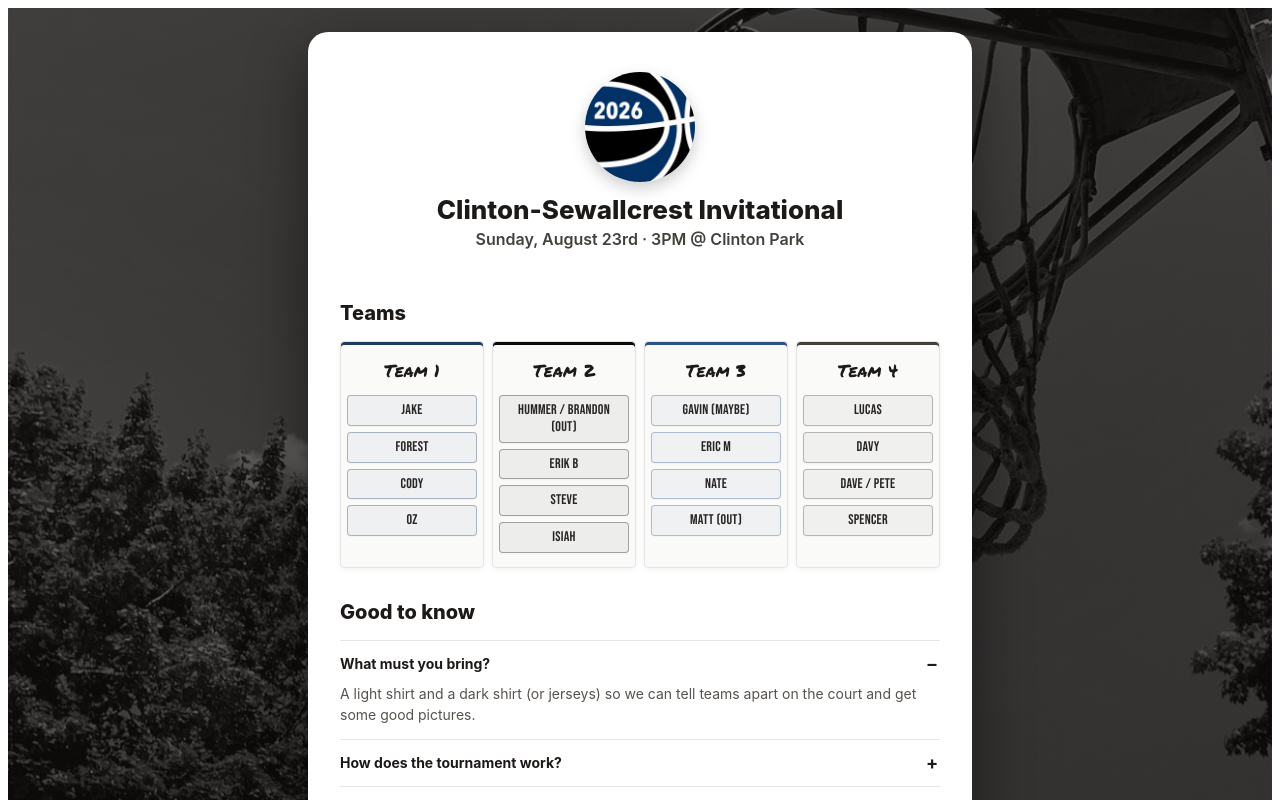
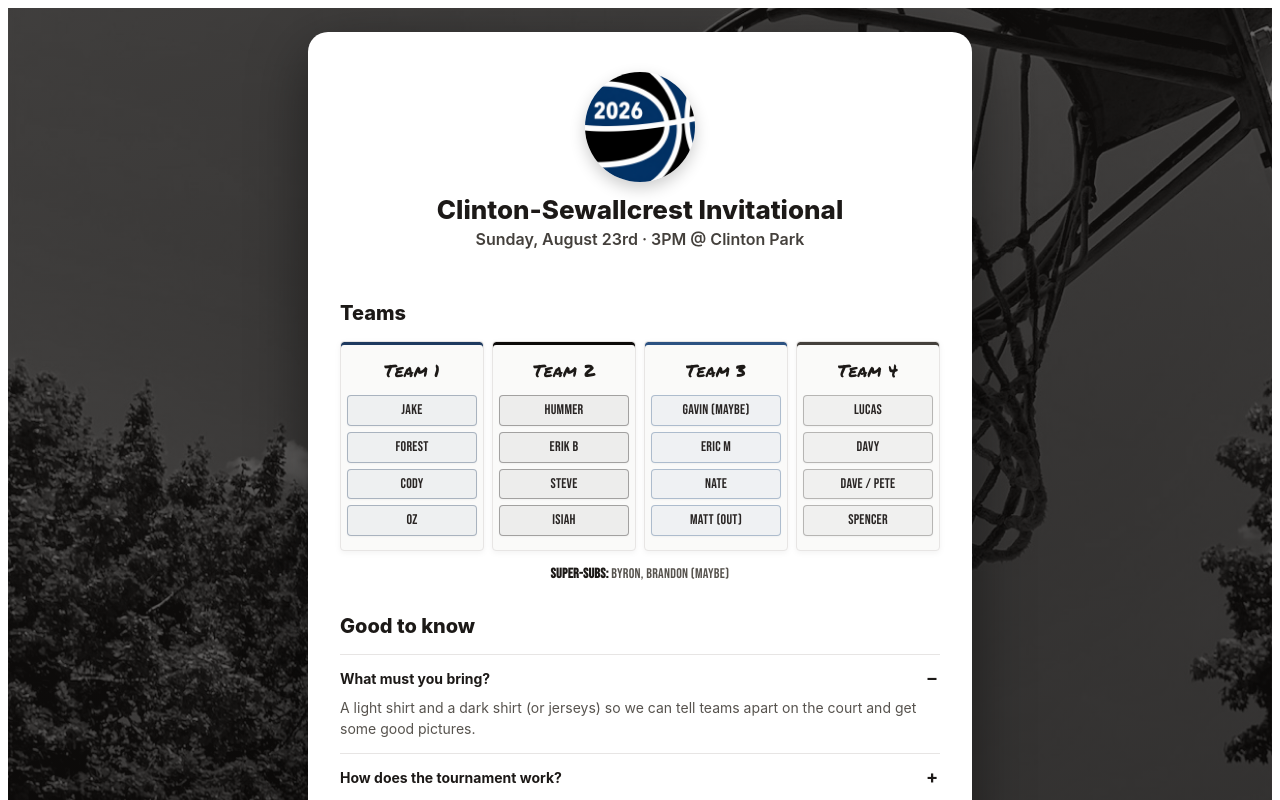
Before and after one commit to lvondd-sys/basketball-invite, a React (Vite) app: page / in a window 1280 px wide. Shown: the top 800 px of the page. Built offline with nearby package versions, Linux system fonts and the light colour scheme.

Commit message:
Update App.jsx

```diff
--- a/src/App.jsx
+++ b/src/App.jsx
@@ -13,7 +13,7 @@
   },
   {
     name: "Team 2",
-    players: ["Hummer / Brandon (out)", "Erik B", "Steve", "Isiah"],
+    players: ["Hummer", "Erik B", "Steve", "Isiah"],
     color: "#0c0a09",
     bg: "#f5f5f4",
   },
@@ -128,6 +128,10 @@
                 </div>
               </div>
             ))}
+          </div>
+          <div style={styles.superSubs}>
+            <span style={styles.superSubsLabel}>Super-Subs:</span> Byron,
+            Brandon (maybe)
           </div>
         </div>
 
@@ -270,6 +274,18 @@
     border: "1px solid",
     boxShadow: "0 1px 2px rgba(0,0,0,0.04)",
   },
+  superSubs: {
+    marginTop: "14px",
+    fontFamily: "'Bebas Neue', sans-serif",
+    fontSize: "14px",
+    letterSpacing: "0.02em",
+    color: "#57534e",
+    textAlign: "center",
+  },
+  superSubsLabel: {
+    fontWeight: 700,
+    color: "#1c1917",
+  },
   faqSection: {
     marginTop: "28px",
     textAlign: "left",
```
